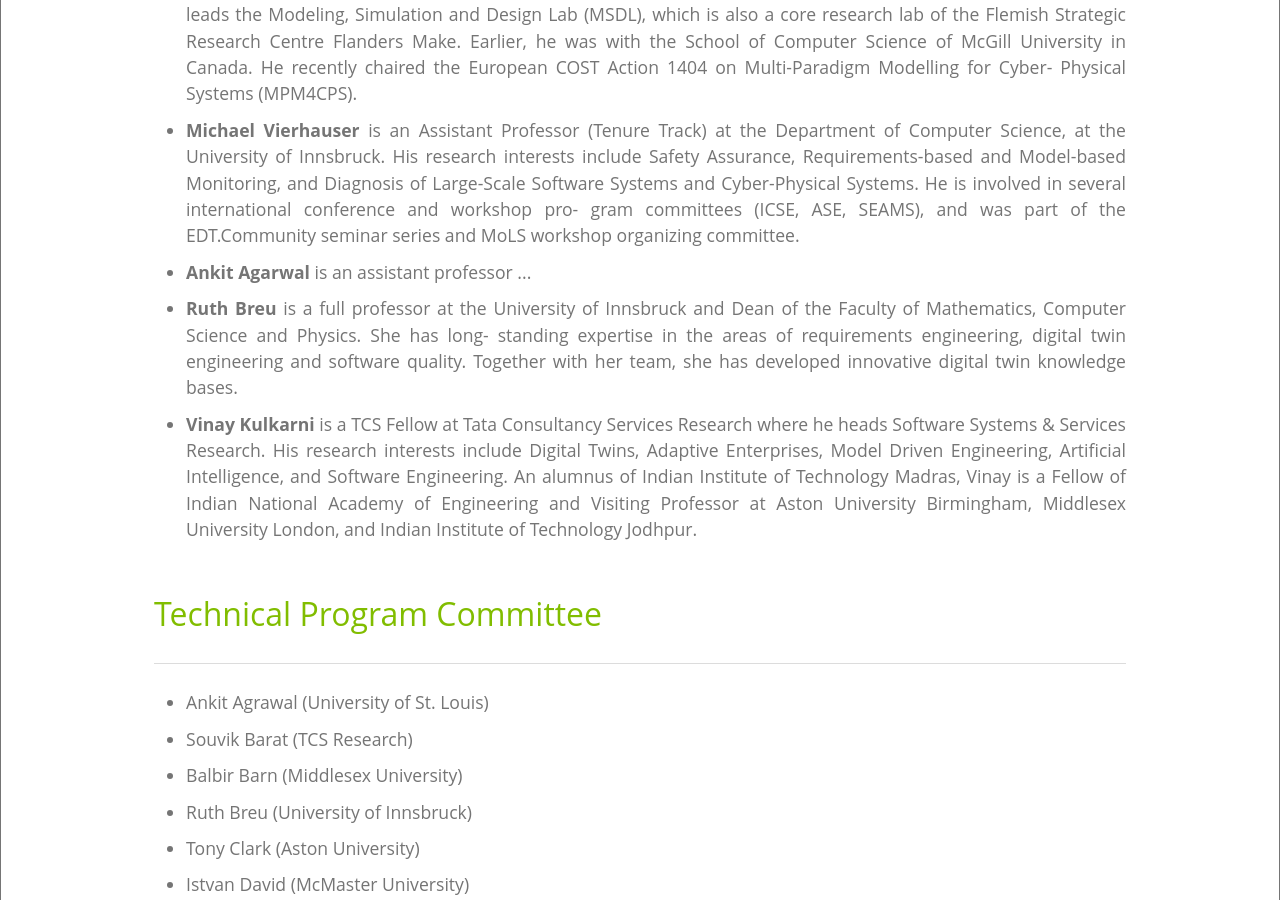
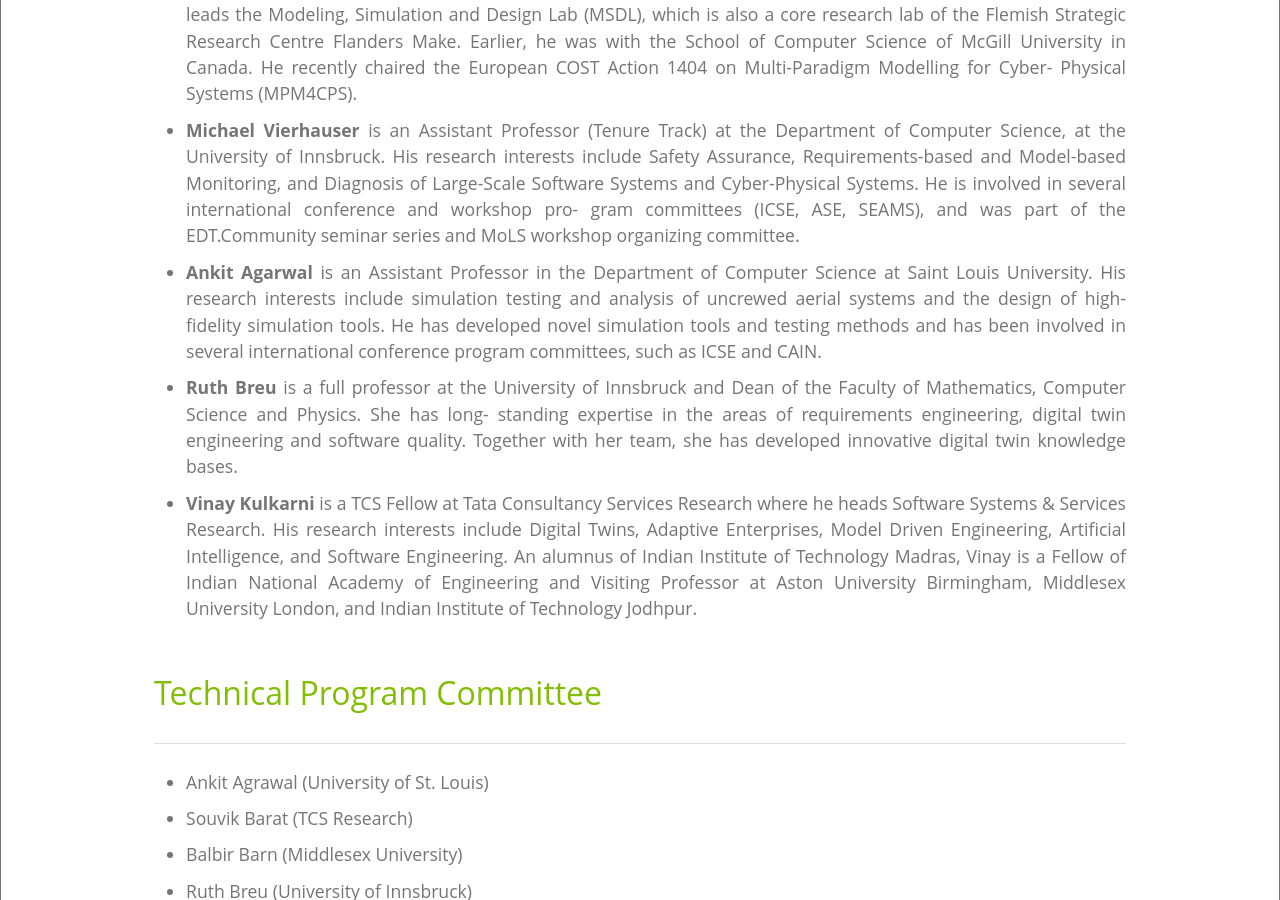
Before and after one commit to phizech/m4s.github.io, a Jekyll site: the page built from index.html, in a window 1280 px wide and 900 px high, scrolled down 4796 px. Built offline with Jekyll 4.4.1, drawn with Linux system fonts in a browser that asks for light colours.

Commit message:
Update index.html

```diff
--- a/index.html
+++ b/index.html
@@ -164,7 +164,11 @@ has_children: true
                 gram committees (ICSE, ASE, SEAMS), and was part of the EDT.Community
                 seminar series and MoLS workshop organizing committee.
             </li>
-            <li><b>Ankit Agarwal</b> is an assistant professor ...
+            <li><b>Ankit Agarwal</b> is an Assistant Professor in the Department of Computer
+               Science at Saint Louis University. His research interests include simulation testing
+               and analysis of uncrewed aerial systems and the design of high-fidelity simulation tools.
+               He has developed novel simulation tools and testing methods and has been involved in several
+               international conference program committees, such as ICSE and CAIN.
             </li>
             <li><b>Ruth Breu</b> is a full professor at the University of Innsbruck and Dean of
                 the Faculty of Mathematics, Computer Science and Physics. She has long-
```
